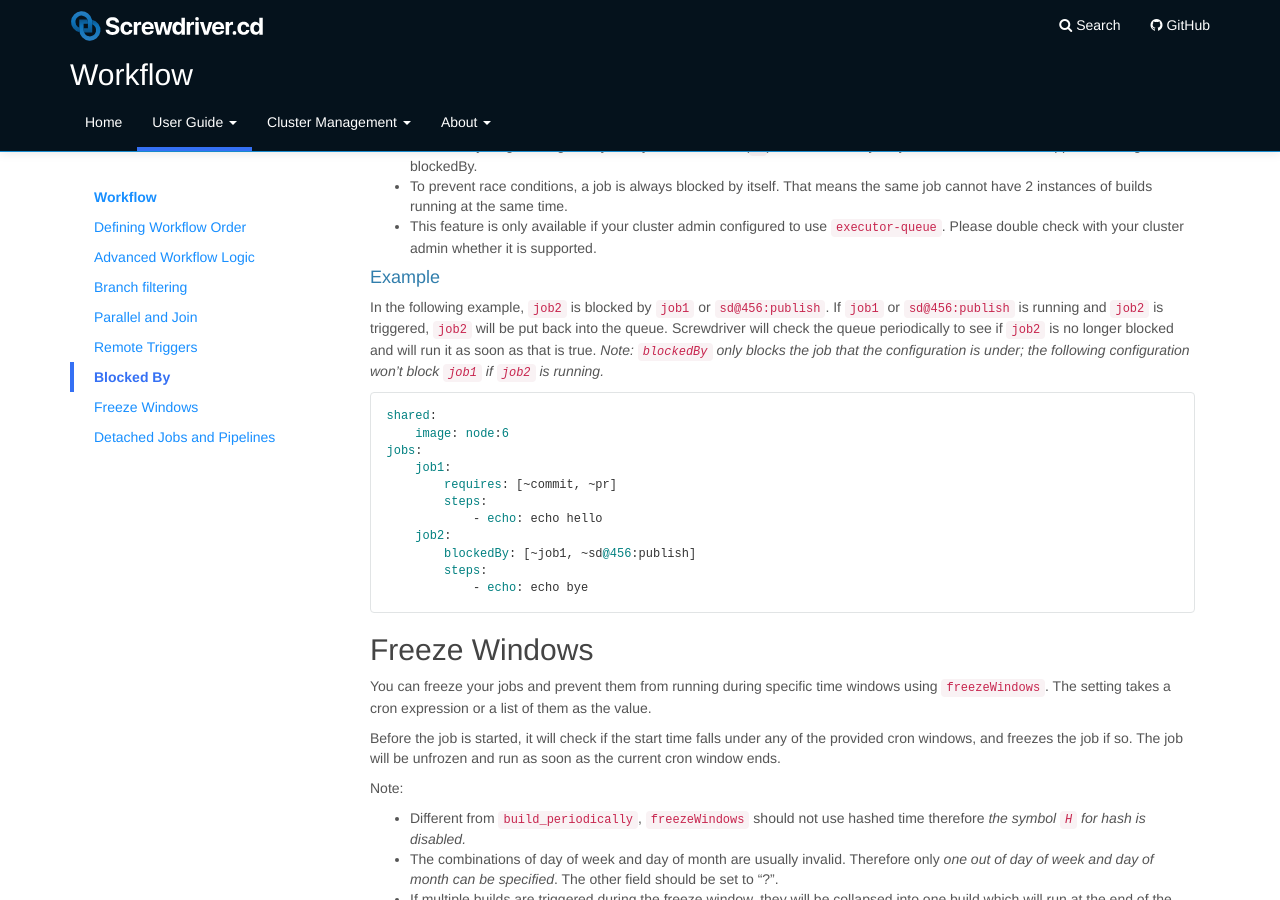
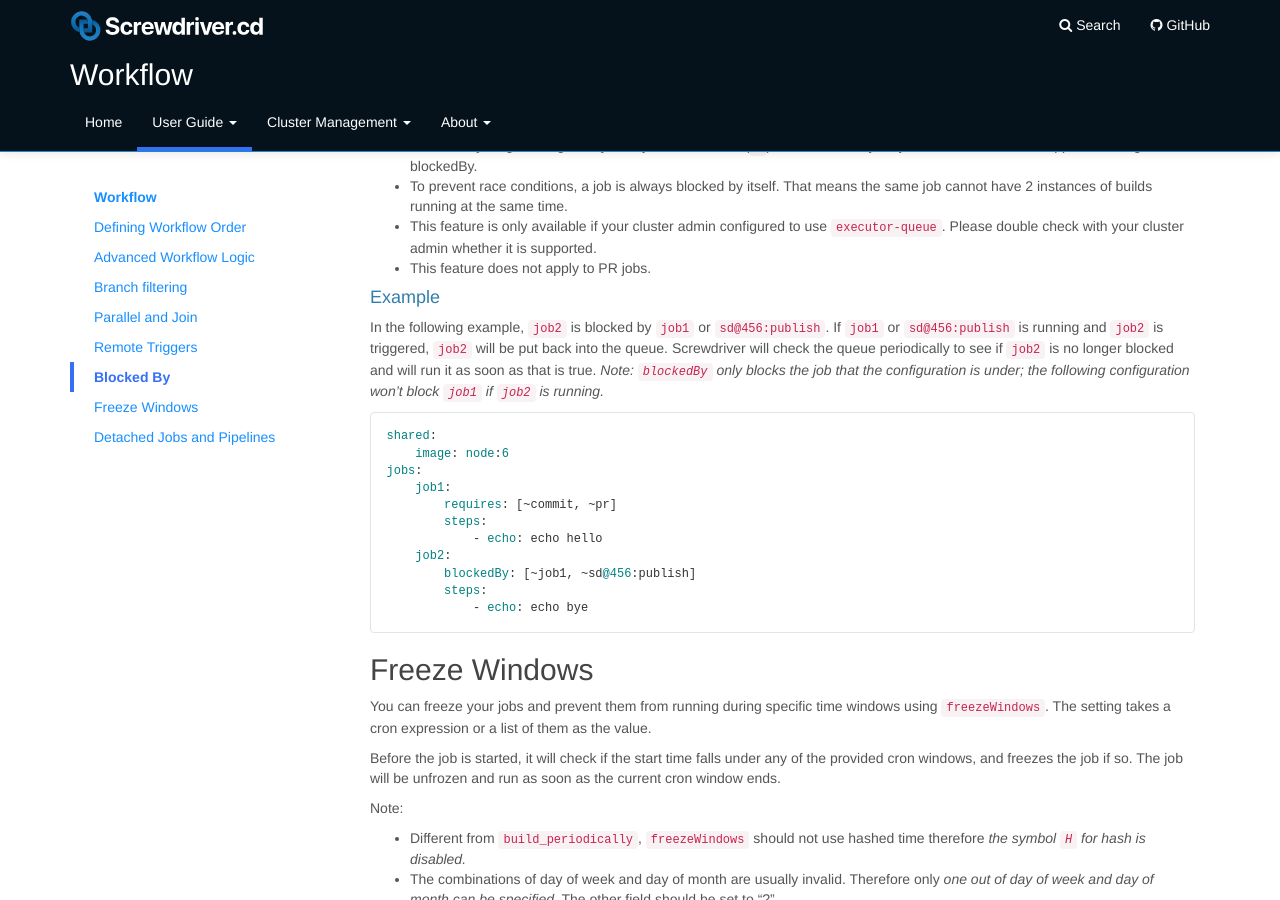
Before and after one commit to screwdriver-cd/guide, a Jekyll site: the page built from docs/user-guide/configuration/workflow.md, in a window 1280 px wide and 900 px high, scrolled down 3908 px. Built offline with Jekyll 4.4.1, drawn with Linux system fonts in a browser that asks for light colours.

Commit message:
Update workflow.md

```diff
--- a/docs/user-guide/configuration/workflow.md
+++ b/docs/user-guide/configuration/workflow.md
@@ -203,6 +203,7 @@ Note:
 - Since everything is using OR syntax, you need a tilde (`~`) before each of your job names. We do not support AND logic for blockedBy.
 - To prevent race conditions, a job is always blocked by itself. That means the same job cannot have 2 instances of builds running at the same time.
 - This feature is only available if your cluster admin configured to use `executor-queue`. Please double check with your cluster admin whether it is supported.
+- This feature does not apply to PR jobs.
 
 #### Example
 In the following example, `job2` is blocked by `job1` or `sd@456:publish`. If `job1` or `sd@456:publish` is running and `job2` is triggered, `job2` will be put back into the queue. Screwdriver will check the queue periodically to see if `job2` is no longer blocked and will run it as soon as that is true. _Note: `blockedBy` only blocks the job that the configuration is under; the following configuration won't block `job1` if `job2` is running._
```
